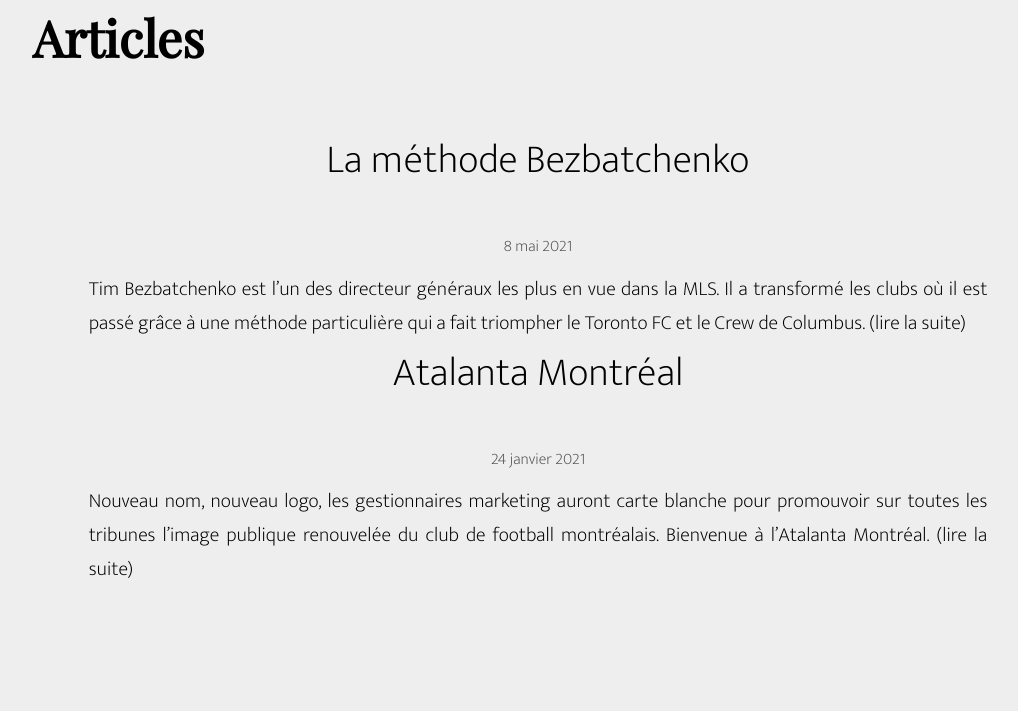
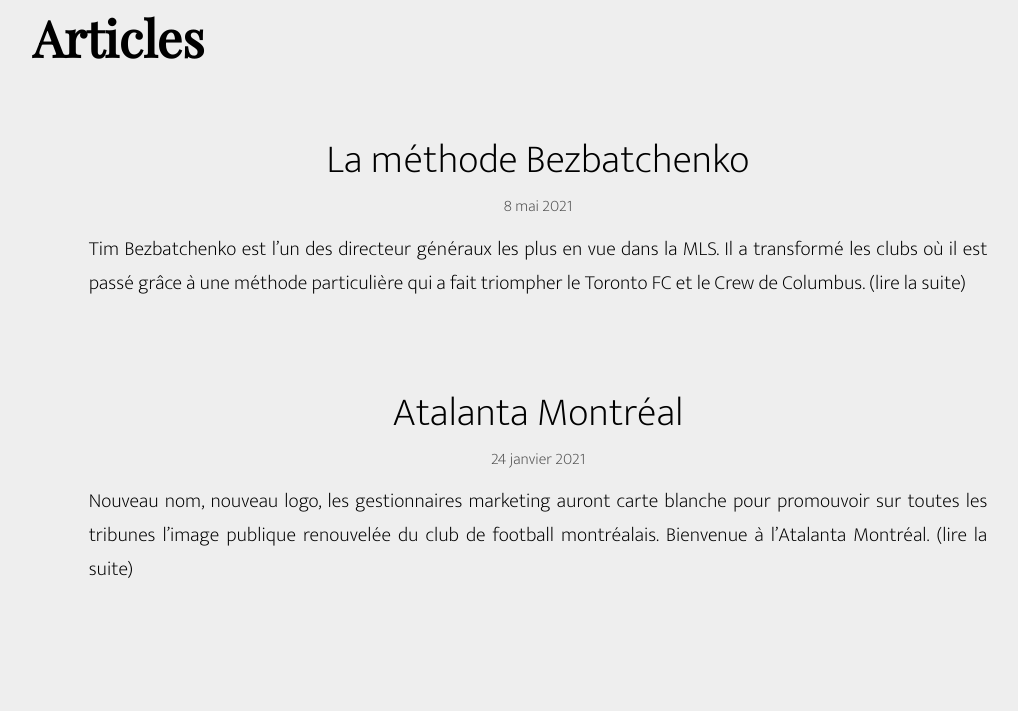
Before and after one commit to felixchretien/yasap, a Flask app: page /articles in a window 1280 px wide. Shown: the part 148-859 px from the top of the page, without its empty margins (102-1120 px from the left). Run offline with Flask 2, Linux system fonts and the light colour scheme; some libraries are stand-ins or nearby versions.

Commit message:
improve articles list layout

```diff
--- a/box2box/static/styles.css
+++ b/box2box/static/styles.css
@@ -114,12 +114,14 @@
 
 h2.article_summary_block {
   font-family: "Playfair Display";
+  margin: 0;
   text-align: center;
   padding-bottom: 0px;
   margin-bottom: 0px;
 }
 
 h3.article_summary_block {
+  margin: 0;
   text-align: center;
   font-size: 16px;
   color: #4c4c4c;
@@ -565,3 +567,7 @@
 .modebar{
       display: none !important;
 }
+
+.article_summary{
+  margin-bottom: 10vh;
+}
--- a/box2box/templates/articles.html
+++ b/box2box/templates/articles.html
@@ -6,7 +6,7 @@
         <h1>Articles</h1>
 
        {% for key, value in articles_json.items() %}
-            <div>
+            <div class="article_summary">
                 <h2 class="article_summary_block">
                     <a class= "lire_plus" href="/articles/{{key}}">{{value['titre']}}</a>
                 </h2>
```
